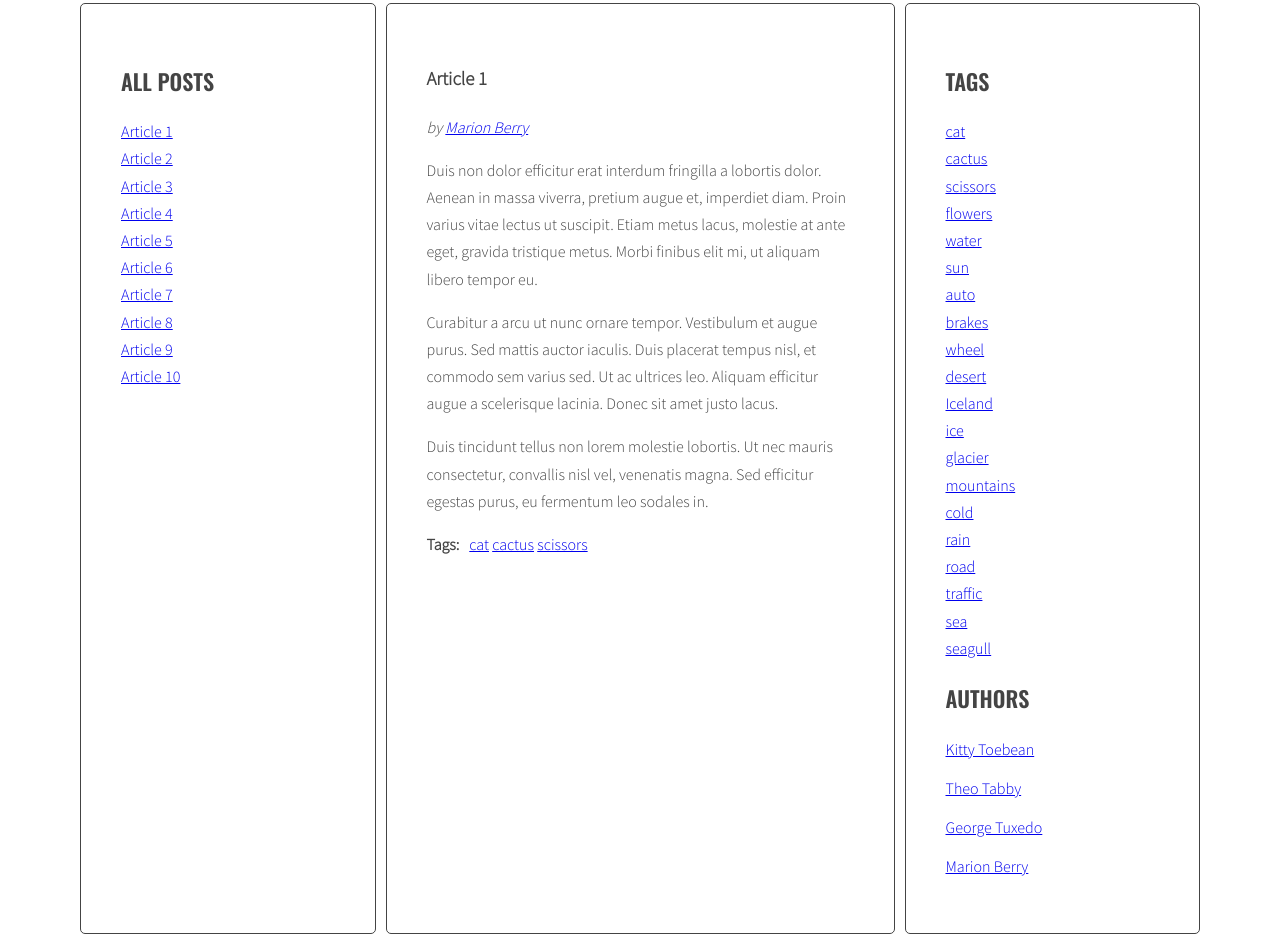
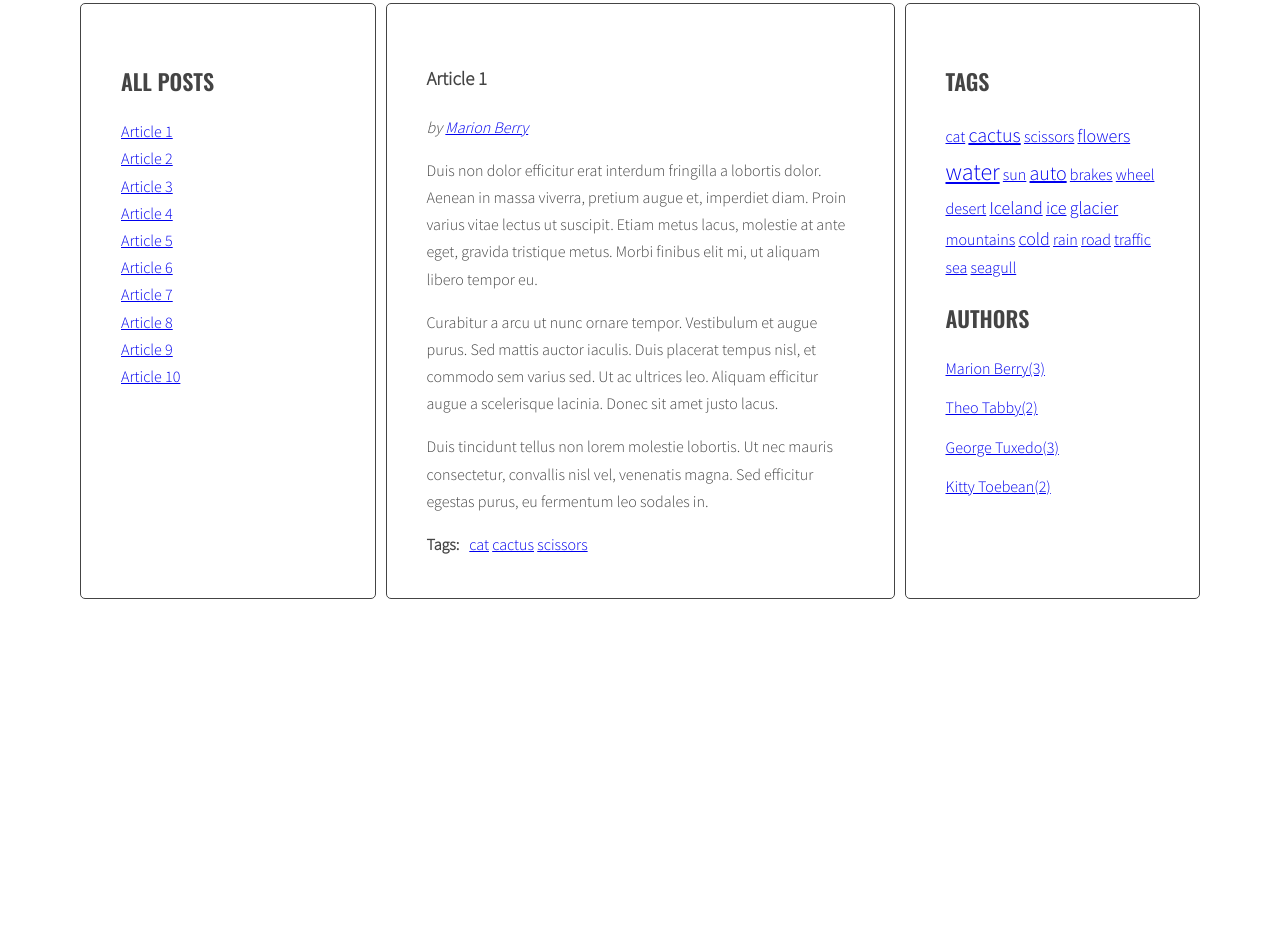
Before and after one commit to bpedryc83/javascript-blog, a website: page index.html in a window 1280 px wide. Shown: the part 240-1182 px from the top of the page. After the commit the page ends 847 px from the top, so only its background shows below. Drawn offline with nearby package versions, Linux system fonts and the light colour scheme.

Commit message:
Add full functionality of tags in the right sidebar, add dynamic list of authors in js script

```diff
--- a/index.html
+++ b/index.html
@@ -170,31 +170,10 @@
                     </section>
                     <aside class="sidebar">
                         <h2 class="section-title">Tags</h2>
-                        <ul class="tags list">
-                            1
+                        <ul class="tags list list-horizontal">
                         </ul>
                         <h2 class="section-title">Authors</h2>
                         <ul class="list authors">
-                            <li>
-                                <a href="#">
-                                    <span class="author-name">Kitty Toebean</span>
-                                </a>
-                            </li>
-                            <li>
-                                <a href="#">
-                                    <span class="author-name">Theo Tabby</span>
-                                </a>
-                            </li>
-                            <li>
-                                <a href="#">
-                                    <span class="author-name">George Tuxedo</span>
-                                </a>
-                            </li>
-                            <li>
-                                <a href="#">
-                                    <span class="author-name">Marion Berry</span>
-                                </a>
-                            </li>
                         </ul>
                     </aside>
                 </main>
--- a/js/script.js
+++ b/js/script.js
@@ -3,7 +3,6 @@
 
 /* document.getElementById('test-button').addEventListener('click', function(){
   const links1 = document.querySelectorAll('.titles a');
-  console.log('links:', links1);
 }); */
 
 const optArticleSelector = '.post',
@@ -11,7 +10,10 @@ const optArticleSelector = '.post',
   optTitleListSelector = '.titles',
   optArticleTagsSelector = '.post-tags .list',
   optArticleAuthorSelector = '.post .post-author',
-  optTagsListSelector = '.list.tags';
+  optAuthorsListSelector = '.list.authors',
+  optTagsListSelector = '.list.tags',
+  optCloudClassCount = 5,
+  optCloudClassPrefix = 'tag-size-';
 
 const titleClickHandler = function(event){
   event.preventDefault();
@@ -89,9 +91,31 @@ function generateTitleLinks(customSelector = ''){
 
 generateTitleLinks();
 
+function calculateTagsParams(tags){
+  const params = {
+    min: 999999,
+    max: 0
+  };
+
+  for(let i in tags){
+    params.max = Math.max(tags[i], params.max);
+    params.min = Math.min(tags[i], params.min);
+  }
+
+  return params;
+}
+
+function calculateTagClass(count, params){
+  const normalizedCount = count - params.min;
+  const normalizedMax = params.max - params.min;
+  const percentage = normalizedCount / normalizedMax;
+  const classNumber = Math.floor( percentage * (optCloudClassCount - 1) + 1 );
+  return optCloudClassPrefix + classNumber;
+}
+
 function generateTags(){
-  /* [NEW] create a new variable allTags with an empty array */
-  let allTags = [];
+  /* [NEW] create a new variable allTags with an empty object */
+  let allTags = {};
 
   /* find all articles */
   const allArticles = document.querySelectorAll(optArticleSelector);
@@ -122,11 +146,12 @@ function generateTags(){
 
 
       /* [NEW] check if this link is NOT already in allTags */
-      if(allTags.indexOf(linkHTML) == -1){
+      if(!allTags[tag]){
         /* [NEW] add generated code to allTags array */
-        allTags.push(linkHTML);
-
-    /* END LOOP: for each tag */
+        allTags[tag] = 1;
+      }
+      else {
+        allTags[tag]++;
       }
 
     /* insert HTML of all the links into the tags wrapper */
@@ -141,9 +166,23 @@ function generateTags(){
   /* [NEW] find list of tags in right column */
   const tagList = document.querySelector(optTagsListSelector);
 
-  /* [NEW] add html from allTags to tagList */
-  tagList.innerHTML = allTags.join(' ');
+  const tagsParams = calculateTagsParams(allTags);
 
+  /* [NEW] create variable for all links HTML code */
+  let allTagsHTML = '';
+
+  /* [NEW] START LOOP: for each tag in allTags: */
+  for(let tag in allTags){
+    /* [NEW] generate code of a link and add it to allTagsHTML */
+    const tagLinkHTML = calculateTagClass(allTags[tag], tagsParams);
+
+    //allTagsHTML += tagLinkHTML;
+    allTagsHTML += '<li><a href="#tag-' + tag + '" class="' + tagLinkHTML + '">' + tag + '</a></li> ';
+  }
+  /* [NEW] END LOOP: for each tag in allTags: */
+
+  /*[NEW] add HTML from allTagsHTML to tagList */
+  tagList.innerHTML = allTagsHTML;
 }
 
 generateTags();
@@ -188,7 +227,7 @@ function tagClickHandler(event){
 
 function addClickListenersToTags(){
   /* find all links to tags */
-  const links = document.querySelectorAll('.post .list a');
+  const links = document.querySelectorAll('.post .list a, .sidebar .tags a');
 
   /* START LOOP: for each link */
   for(let link of links){
@@ -201,16 +240,34 @@ function addClickListenersToTags(){
 addClickListenersToTags();
 
 function generateAuthors(){
+  let allAuthors = {};
+
   /* find all articles */
   const allArticles = document.querySelectorAll(optArticleSelector);
+  let sidebarAuthorsHTML = '';
 
-  /* START LOOP: for every article: */
+    /* START LOOP: for every article: */
   for (let article of allArticles){
     const authorWrapper = article.querySelector(optArticleAuthorSelector);
     const author = article.getAttribute('data-author');
     const authorHTML = 'by <a href="#' + author + '">' + author + '</a>';
     authorWrapper.innerHTML = authorHTML;
+
+    if(!allAuthors[author]){
+      allAuthors[author] = 1;
+    }
+    else {
+      allAuthors[author]++;
+    }
   }
+
+  for (let author in allAuthors){
+    const authorForSidebarHTML = '<li><a href="#"><span class="author-name">' + author + '(' + allAuthors[author] + ')</span></a></li>';
+    sidebarAuthorsHTML = sidebarAuthorsHTML + authorForSidebarHTML;
+  }
+
+  const authorsList = document.querySelector(optAuthorsListSelector);
+  authorsList.innerHTML = sidebarAuthorsHTML;
 }
 
 generateAuthors();
--- a/sass/style.scss
+++ b/sass/style.scss
@@ -91,6 +91,30 @@ body {
   }
 }
 
+.tag-size-1 {
+  font-size: 16px;
+}
+
+.tag-size-2 {
+  font-size: 18px;
+}
+
+.tag-size-3 {
+  font-size: 20px;
+}
+
+.tag-size-4 {
+  font-size: 22px;
+}
+
+.tag-size-5 {
+  font-size: 24px;
+}
+
+.tags {
+  display: inline;
+}
+
 /* Authors */
 
 .authors {
```
Also changed, not shown: css/style.css, 1 other file.
